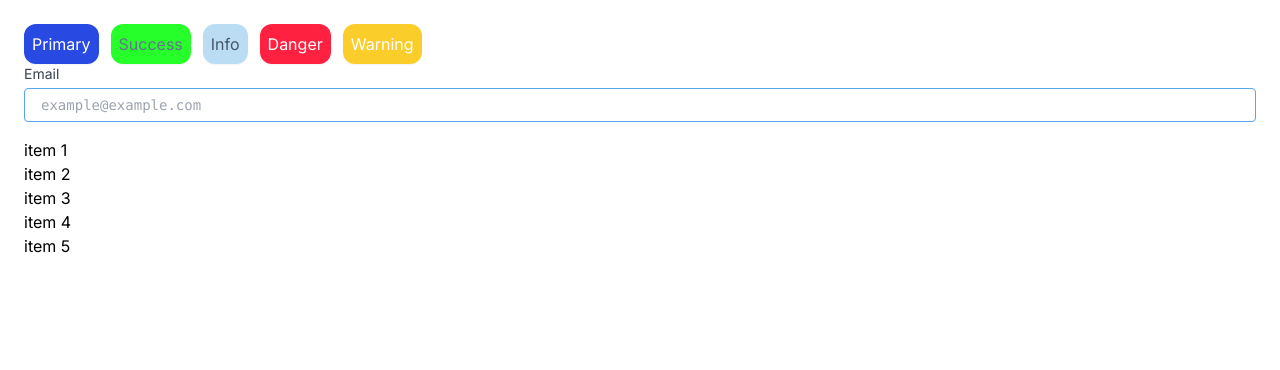
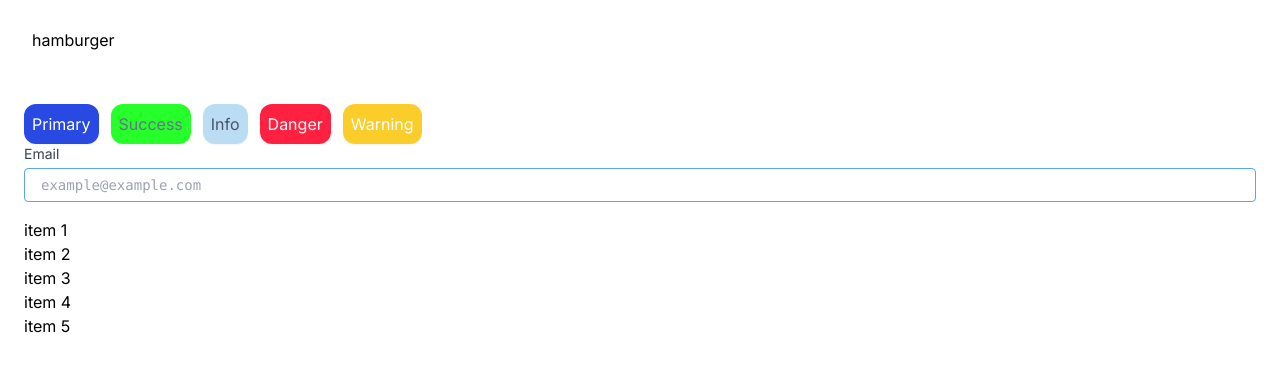
Before and after one commit to diaryoc/doc-portfolio, a Next.js app: page / in a window 1280 px wide. Shown: the top 370 px of the page. Built offline with nearby package versions, Linux system fonts and the light colour scheme.

Commit message:
#2-make navbar component
Signed-off-by: diaryoc <diarycuriosity@gmail.com>

```diff
--- a/src/app/layout.tsx
+++ b/src/app/layout.tsx
@@ -1,6 +1,7 @@
 import type { Metadata } from "next";
 import { Inter } from "next/font/google";
 import "./globals.css";
+import Navbar from "@/components/feature/navbar";
 
 const inter = Inter({ subsets: ["latin"] });
 
@@ -16,7 +17,10 @@ export default function RootLayout({
 }>) {
   return (
     <html lang="en">
-      <body className={inter.className}>{children}</body>
+      <body className={inter.className}>
+        <Navbar/>
+        {children}
+      </body>
     </html>
   );
 }
--- /dev/null
+++ b/src/components/feature/navbar.tsx
@@ -0,0 +1,10 @@
+
+
+export default function Navbar(){
+    return(
+        <nav className="flex justify-between items-center h-20 px-4 md:px-6 lg:px-8 xl:px-8 2xl:px-32">
+
+            <div className=""> hamburger</div>
+        </nav>
+    )
+}
```
Also changed, not shown: src/components/tokens/logo.tsx (added), 1 other file (tests, documents, lock files or other folders).
